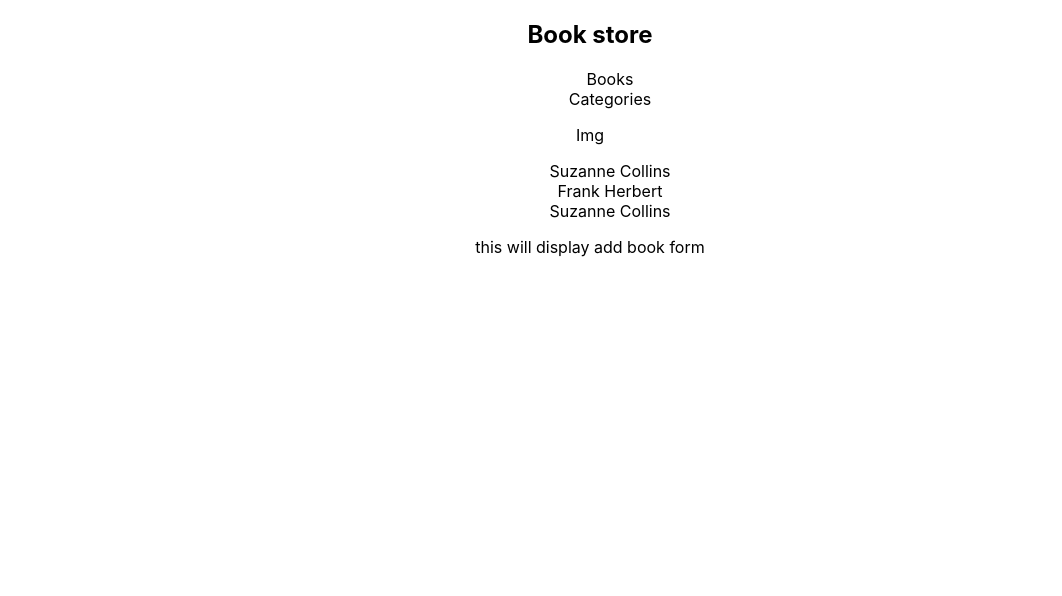
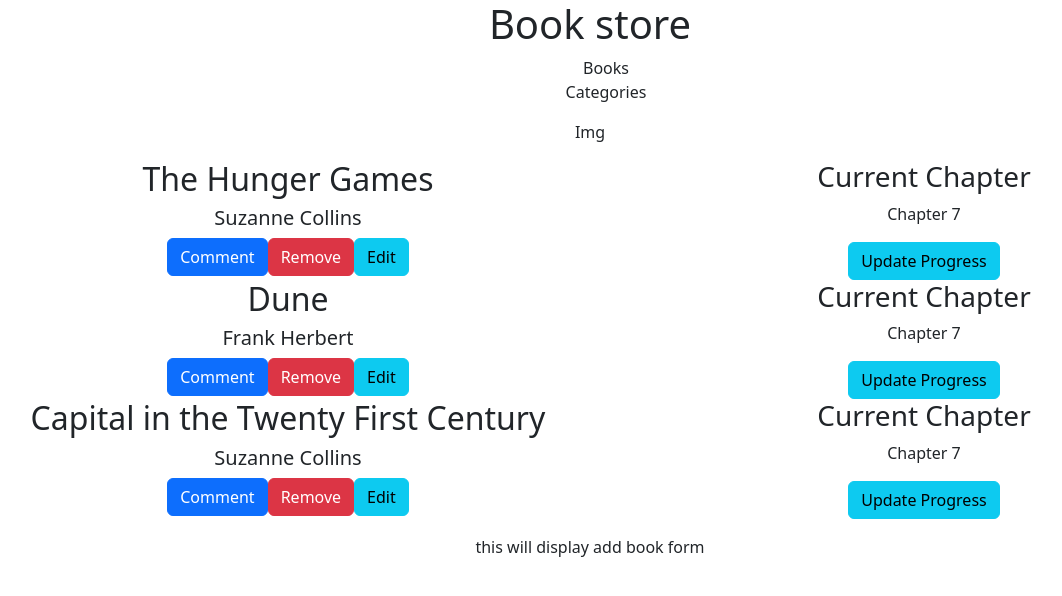
Before and after one commit to Innocent259/book-store, a React (Create React App) app: page / in a window 1280 px wide. Shown: the top 596 px of the page, without its empty margins (50-1112 px from the left). Built offline with nearby package versions, Linux system fonts and the light colour scheme.

Commit message:
Display book with details

```diff
--- a/src/Components/BookDetails.js
+++ b/src/Components/BookDetails.js
@@ -1,15 +1,35 @@
 import React from 'react';
 import PropTypes from 'prop-types';
+import 'bootstrap/dist/css/bootstrap.css';
 
 export default function BookDetails({ book }) {
   return (
     <li>
-      {book.author}
+      <div className="row">
+        <div className="col-md-6">
+          <h2>{book.title}</h2>
+          <h5>{book.author}</h5>
+          <span>
+            <button className="btn btn-primary" type="button">Comment</button>
+            <button className="btn btn-danger" type="button">Remove</button>
+            <button className="btn btn-info" type="button">Edit</button>
+          </span>
+        </div>
+        <div className="col-md-6">
+          <div className="right-content">
+            <h3>Current Chapter</h3>
+            <p>Chapter 7</p>
+            <button className="btn btn-info" type="button">Update Progress</button>
+          </div>
+        </div>
+      </div>
     </li>
   );
 }
 BookDetails.propTypes = {
   book: PropTypes.shape({
+    category: PropTypes.string.isRequired,
     author: PropTypes.string.isRequired,
+    title: PropTypes.string.isRequired,
   }).isRequired,
 };
```
